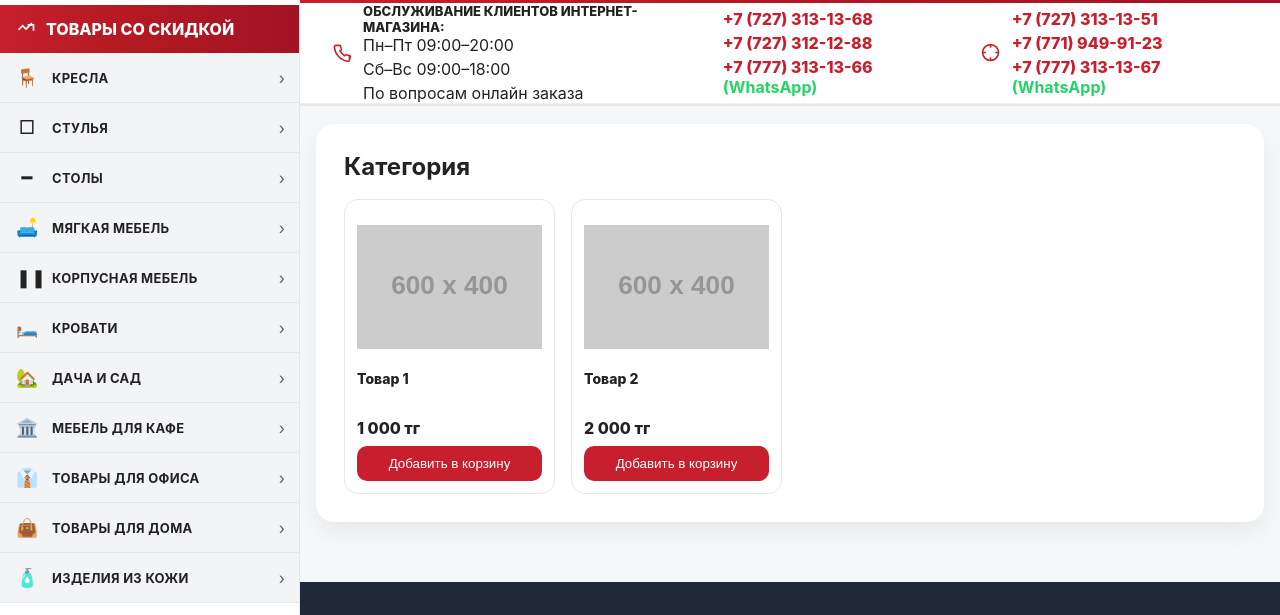
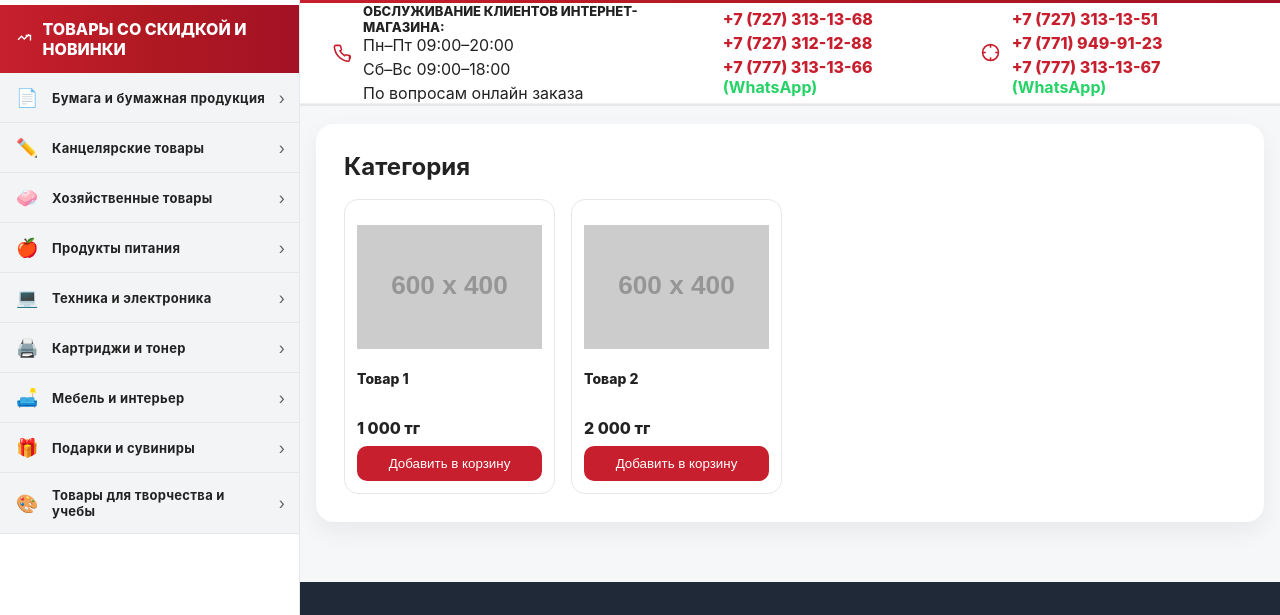
Before and after one commit to managertn21-netizen/aidynSite, a plain HTML site: page category.html in a window 1280 px wide. Shown: the part 71-686 px from the top of the page. Drawn offline with Linux system fonts and the light colour scheme; placeholder pictures from the web are drawn by us.

Commit message:
категории и леове меню

```diff
--- a/assets/css/styles.css
+++ b/assets/css/styles.css
@@ -22,17 +22,15 @@ a{text-decoration:none;color:inherit}
 .sidebar-item .title{font-weight:700;letter-spacing:.3px}
 .sidebar-item .chev{opacity:.7}
 /* simple black category icons */
-.i-chair::before{content:"🪑"}
-.i-stool::before{content:"□"}
-.i-table::before{content:"━"}
-.i-sofa::before{content:"🛋️"}
-.i-cabinet::before{content:"❚❚"}
-.i-bed::before{content:"🛏️"}
-.i-garden::before{content:"🏡"}
-.i-cafe::before{content:"🏛️"}
-.i-office::before{content:"👔"}
-.i-home::before{content:"👜"}
-.i-leather::before{content:"🧴"}
+.i-paper::before{content:"📄"}
+.i-stationery::before{content:"✏️"}
+.i-household::before{content:"🧼"}
+.i-food::before{content:"🍎"}
+.i-tech::before{content:"💻"}
+.i-toner::before{content:"🖨️"}
+.i-furniture::before{content:"🛋️"}
+.i-gift::before{content:"🎁"}
+.i-creative::before{content:"🎨"}
 .sidebar-item .i{width:22px;text-align:center;font-size:18px}
 /* === RIGHT PAGE AREA === */
 .page-wrap{margin-left:var(--sidebar-w)}
--- a/category.html
+++ b/category.html
@@ -19,4 +19,25 @@
   </main>
   <div data-include="footer"></div>
 </div>
+<script>
+document.addEventListener('DOMContentLoaded', () => {
+  const params = new URLSearchParams(location.search);
+  const cat = params.get('cat');
+  const names = {
+    paper: 'Бумага и бумажная продукция',
+    stationery: 'Канцелярские товары',
+    household: 'Хозяйственные товары',
+    food: 'Продукты питания',
+    tech: 'Техника и электроника',
+    toner: 'Картриджи и тонер',
+    furniture: 'Мебель и интерьер',
+    gifts: 'Подарки и сувиниры',
+    creative: 'Товары для творчества и учебы'
+  };
+  if (cat && names[cat]) {
+    document.querySelector('.hero h2').textContent = names[cat];
+    document.title = names[cat];
+  }
+});
+</script>
 </body></html>
--- a/partials/sidebar.html
+++ b/partials/sidebar.html
@@ -1,21 +1,18 @@
-
 <aside class="sidebar-fixed">
   <div class="sidebar-header"><a href="/"><img src="/assets/img/logo.svg" alt="Logo"/></a></div>
   <a class="sidebar-sale" href="/category.html">
     <svg class="icon" viewBox="0 0 24 24" fill="none" stroke="#fff" stroke-width="2"><path d="M19 5l-7 7-4-4-5 5"/><path d="M14 7h7v7"/></svg>
-    ТОВАРЫ СО СКИДКОЙ
+    ТОВАРЫ СО СКИДКОЙ И НОВИНКИ
   </a>
   <ul class="sidebar-list">
-    <li class="sidebar-item"><div class="row"><span class="i i-chair"></span><span class="title">КРЕСЛА</span></div><span class="chev">›</span></li>
-    <li class="sidebar-item"><div class="row"><span class="i i-stool"></span><span class="title">СТУЛЬЯ</span></div><span class="chev">›</span></li>
-    <li class="sidebar-item"><div class="row"><span class="i i-table"></span><span class="title">СТОЛЫ</span></div><span class="chev">›</span></li>
-    <li class="sidebar-item"><div class="row"><span class="i i-sofa"></span><span class="title">МЯГКАЯ МЕБЕЛЬ</span></div><span class="chev">›</span></li>
-    <li class="sidebar-item"><div class="row"><span class="i i-cabinet"></span><span class="title">КОРПУСНАЯ МЕБЕЛЬ</span></div><span class="chev">›</span></li>
-    <li class="sidebar-item"><div class="row"><span class="i i-bed"></span><span class="title">КРОВАТИ</span></div><span class="chev">›</span></li>
-    <li class="sidebar-item"><div class="row"><span class="i i-garden"></span><span class="title">ДАЧА И САД</span></div><span class="chev">›</span></li>
-    <li class="sidebar-item"><div class="row"><span class="i i-cafe"></span><span class="title">МЕБЕЛЬ ДЛЯ КАФЕ</span></div><span class="chev">›</span></li>
-    <li class="sidebar-item"><div class="row"><span class="i i-office"></span><span class="title">ТОВАРЫ ДЛЯ ОФИСА</span></div><span class="chev">›</span></li>
-    <li class="sidebar-item"><div class="row"><span class="i i-home"></span><span class="title">ТОВАРЫ ДЛЯ ДОМА</span></div><span class="chev">›</span></li>
-    <li class="sidebar-item"><div class="row"><span class="i i-leather"></span><span class="title">ИЗДЕЛИЯ ИЗ КОЖИ</span></div><span class="chev">›</span></li>
+    <li><a class="sidebar-item" href="/category.html?cat=paper"><span class="row"><span class="i i-paper"></span><span class="title">Бумага и бумажная продукция</span></span><span class="chev">›</span></a></li>
+    <li><a class="sidebar-item" href="/category.html?cat=stationery"><span class="row"><span class="i i-stationery"></span><span class="title">Канцелярские товары</span></span><span class="chev">›</span></a></li>
+    <li><a class="sidebar-item" href="/category.html?cat=household"><span class="row"><span class="i i-household"></span><span class="title">Хозяйственные товары</span></span><span class="chev">›</span></a></li>
+    <li><a class="sidebar-item" href="/category.html?cat=food"><span class="row"><span class="i i-food"></span><span class="title">Продукты питания</span></span><span class="chev">›</span></a></li>
+    <li><a class="sidebar-item" href="/category.html?cat=tech"><span class="row"><span class="i i-tech"></span><span class="title">Техника и электроника</span></span><span class="chev">›</span></a></li>
+    <li><a class="sidebar-item" href="/category.html?cat=toner"><span class="row"><span class="i i-toner"></span><span class="title">Картриджи и тонер</span></span><span class="chev">›</span></a></li>
+    <li><a class="sidebar-item" href="/category.html?cat=furniture"><span class="row"><span class="i i-furniture"></span><span class="title">Мебель и интерьер</span></span><span class="chev">›</span></a></li>
+    <li><a class="sidebar-item" href="/category.html?cat=gifts"><span class="row"><span class="i i-gift"></span><span class="title">Подарки и сувиниры</span></span><span class="chev">›</span></a></li>
+    <li><a class="sidebar-item" href="/category.html?cat=creative"><span class="row"><span class="i i-creative"></span><span class="title">Товары для творчества и учебы</span></span><span class="chev">›</span></a></li>
   </ul>
 </aside>
```
Also changed, not shown: index.html (+10 -5 lines), README.md.
